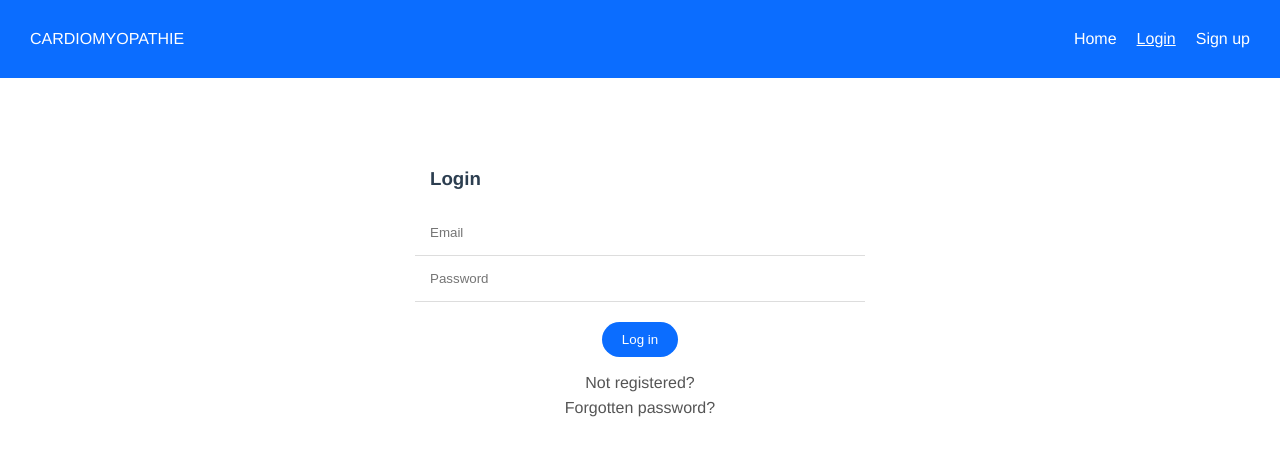
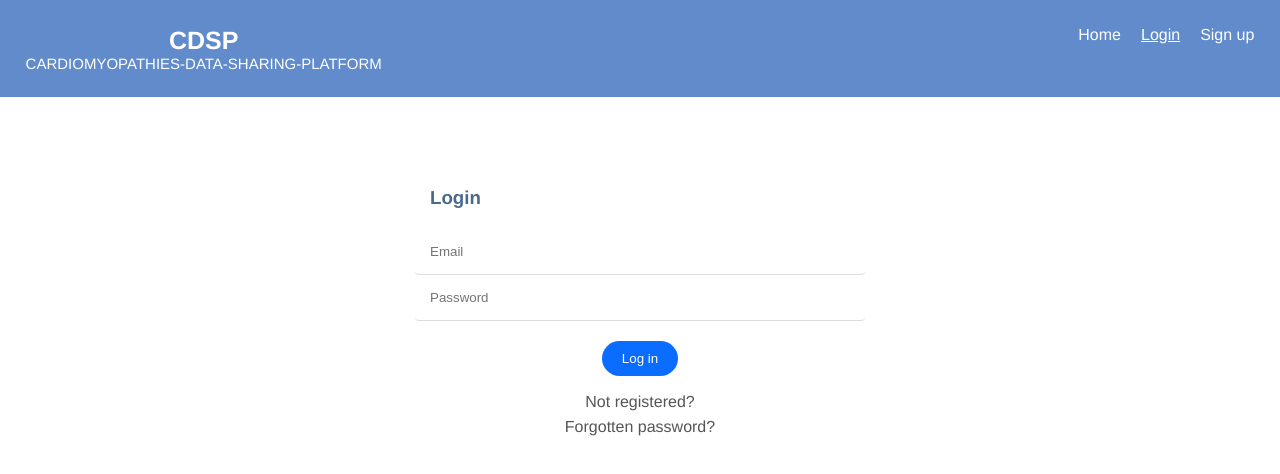
Before and after one commit to Group-10-Vue-Assignment/Cardiomyopathies-Data-Sharing-Platform, a Vue app: page /login in a window 1280 px wide. Shown: the top 474 px of the page. Built offline with nearby package versions, Linux system fonts and the light colour scheme; no server answers; what vue3-apexcharts would draw is missing.

Commit message:
CSS Styling
Changes to login, dashboard and navbar.

```diff
--- a/src/App.vue
+++ b/src/App.vue
@@ -15,14 +15,14 @@ export default {
 </script>
 <style>
 * {
-  padding: 0;
-  margin: 0;
+  padding: 0%;
+  margin: 0%;
 }
 #app {
   font-family: Avenir, Helvetica, Arial, sans-serif;
   -webkit-font-smoothing: antialiased;
   -moz-osx-font-smoothing: grayscale;
   text-align: center;
-  color: #2c3e50;
+  color: #496a8c;
 }
 </style>
--- a/src/components/NavBar.vue
+++ b/src/components/NavBar.vue
@@ -1,7 +1,10 @@
 <template>
   <div>
     <nav class="nav-bar">
-      <div class="logo">cardiomyopathie</div>
+      <div class="logo">
+        CDSP
+        <p class="slogan">Cardiomyopathies-Data-Sharing-Platform</p>
+      </div>
       <div class="nav-items">
         <div v-if="!user">
           <router-link class="nav-item" to="/">Home</router-link>
@@ -46,8 +49,8 @@ export default {
 
 <style scoped>
 .nav-bar {
-  padding: 30px;
-  background: #0b6dff;
+  padding: 2%;
+  background: #618bca;
   display: flex;
   justify-content: space-between;
 }
@@ -57,8 +60,17 @@ export default {
 }
 
 .logo {
+  font-size: 25px;
   color: white;
   text-transform: uppercase;
+  font-weight: bold;
+}
+
+.slogan {
+  font-size: 15px;
+  color: white;
+  text-transform: uppercase;
+  font-weight: 500;
 }
 
 .logout-btn {
--- a/src/views/DashBoard.vue
+++ b/src/views/DashBoard.vue
@@ -1,8 +1,8 @@
 <template>
-  <h1>User dashboard</h1>
+  <h1>User Dashboard</h1>
 
   <div v-if="error">{{ error }}</div>
-  <div v-if="userDetails">
+  <div class="userDetails" v-if="userDetails">
     <label>{{ userDetails.name }}</label>
     <br />
     <label>{{ userDetails.institution }}</label>
@@ -36,4 +36,11 @@ export default {
 };
 </script>
 
-<style></style>
+<style>
+h1 {
+  padding: 0.5%;
+}
+.userDetails {
+  padding: 0.5%;
+}
+</style>
--- a/src/views/Login.vue
+++ b/src/views/Login.vue
@@ -81,6 +81,7 @@ select {
   box-sizing: border-box;
   border: none;
   border-bottom: 1px solid #ddd;
+  border-radius: 4px;
   color: #555;
 }
 input[type="checkbox"] {
```
Also changed, not shown: 1 other file (tests, documents, lock files or other folders).
